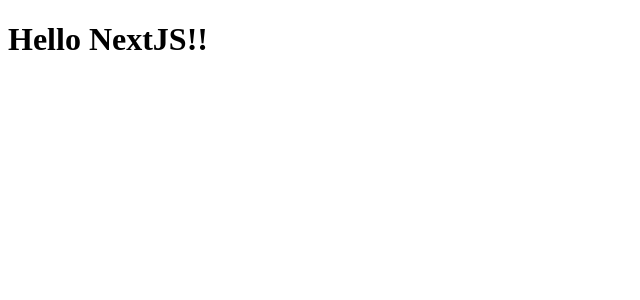
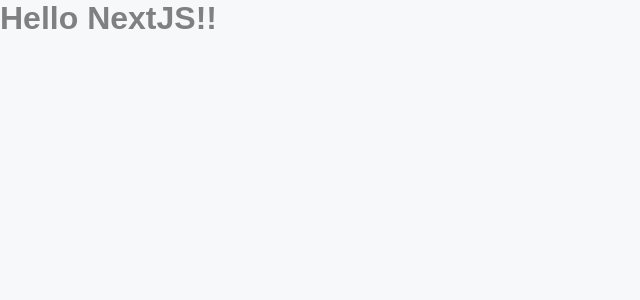
Before and after one commit to Vitor-Klein/NLW-5-trilha-ReactJS, a Next.js app: page / in a window 1280 px wide. Shown: the top 300 px of the page, without its empty margins (0-640 px from the left). Built offline with nearby package versions, Linux system fonts and the light colour scheme.

Commit message:
start configure scss

```diff
--- a/pages/_app.js
+++ b/src/pages/_app.tsx
@@ -1,3 +1,5 @@
+import '../styles/global.scss'
+
 function MyApp({ Component, pageProps }) {
   return <Component {...pageProps} />
 }
--- /dev/null
+++ b/src/styles/global.scss
@@ -0,0 +1,44 @@
+* {
+  margin: 0;
+  padding: 0;
+  box-sizing: border-box;
+}
+
+:root {
+  --white: #FFF;
+
+  --gray-50: #F7F8FA;
+  --gray-100: #E6E8EB;
+  --gray-200: #AFB2B1;
+  --gray-500: #808080;
+  --gray-800: #494D4B;
+
+  --green-500: #04D361;
+
+  --purple-300: #9F75FF;
+  --purple-400: #9164FA;
+  --purple-500: #8257E5;
+  --purple-800: #6F48C9;
+}
+
+
+body {
+  background: var(--gray-50);
+}
+
+body, input, textarea, button {
+  font: 500 1rem sans-serif;
+  color: var(--gray-500);
+}
+
+h1 {
+  font-size: 2rem;
+}
+
+h2 {
+  font-size: 1.5rem;
+}
+
+button{
+  cursor: pointer;
+}
```
Also changed, not shown: package.json (+7 -1 lines), tsconfig.json (added, +29 -0 lines), next-env.d.ts (added), src/pages/index.tsx (renamed from pages/index.js), 1 other file (tests, documents, lock files or other folders).
